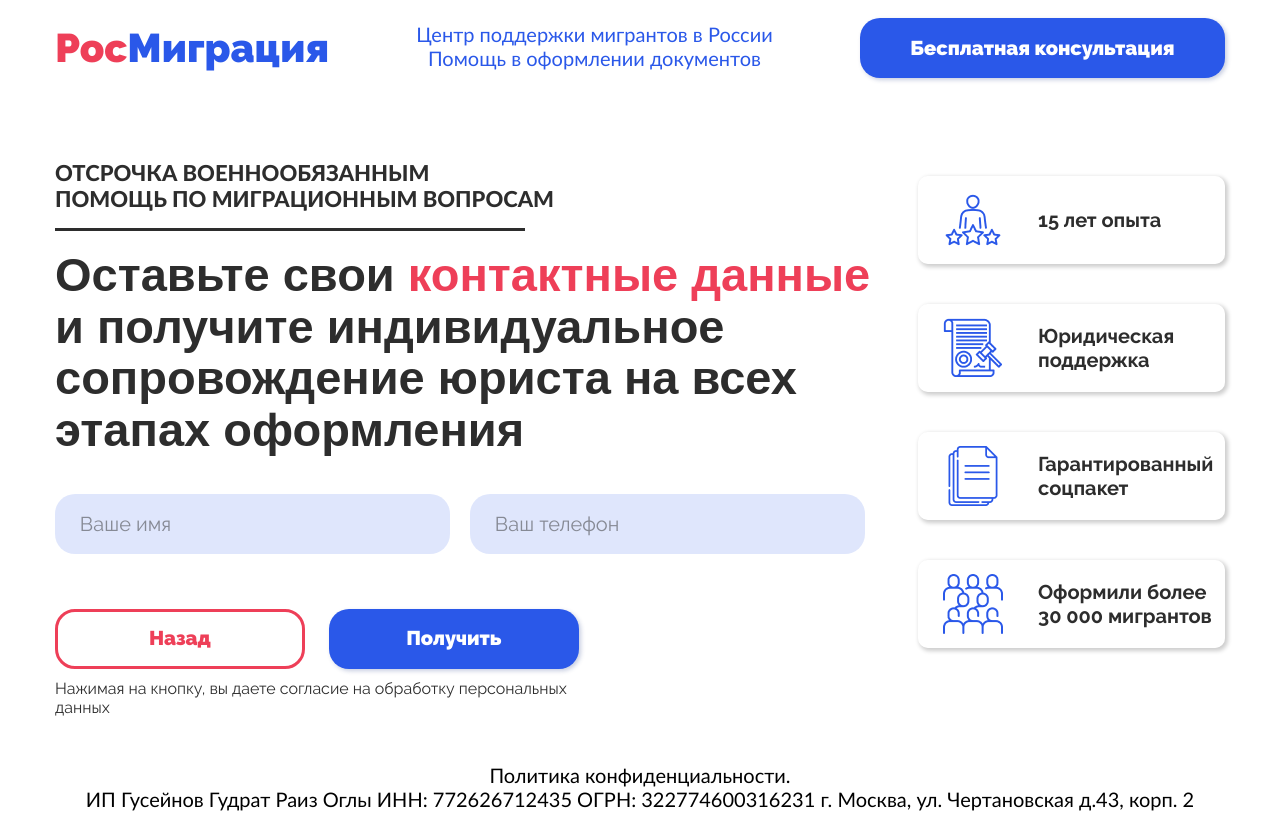
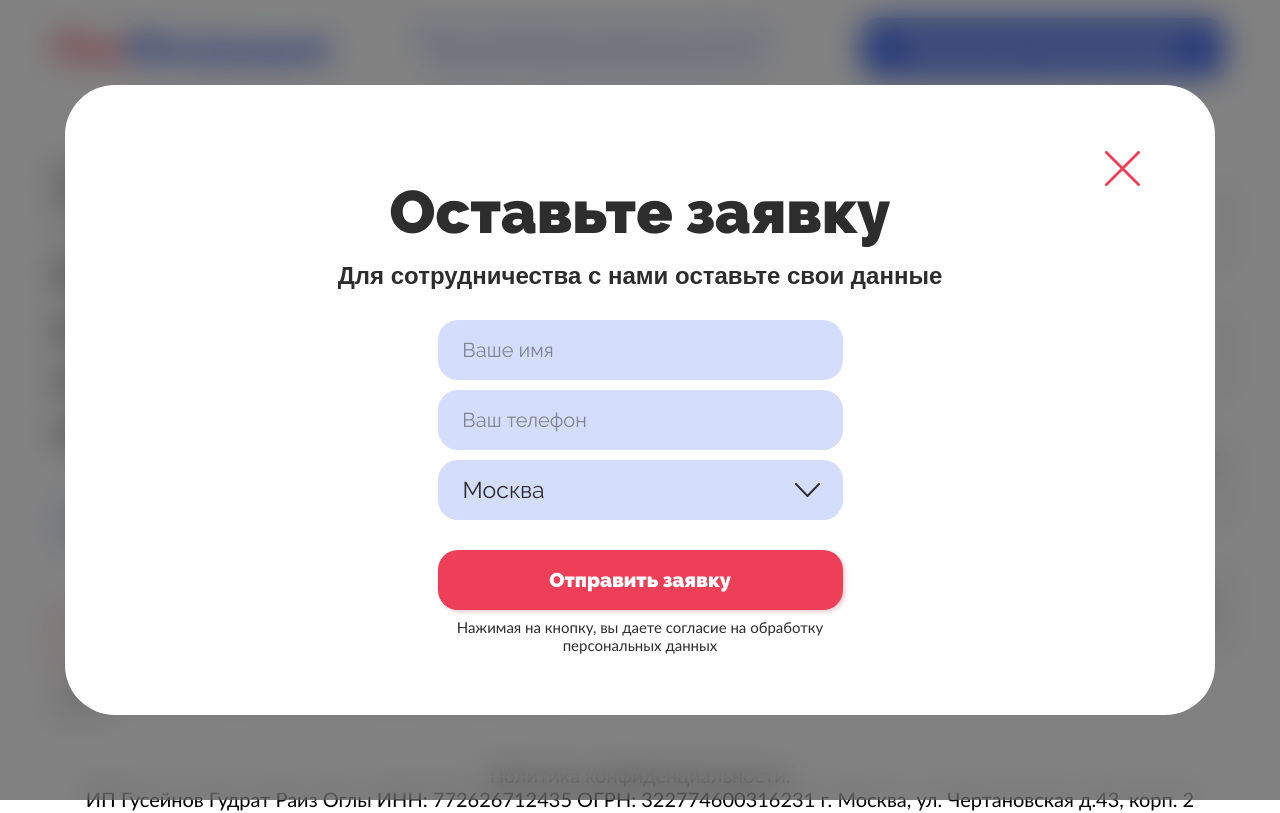
Before and after one commit to barsov-wd/quiz-rosmgr, a website: page src/index.html in a window 1280 px wide. Drawn offline with nearby package versions, Linux system fonts and the light colour scheme; files that its build step writes are made by us from their sources.

Commit message:
На проверку

```diff
--- a/src/index.html
+++ b/src/index.html
@@ -262,7 +262,7 @@
     </footer>
     <!-- ./footer -->
 
-    <div class="modal modal-main">
+    <div class="modal modal-main modal--active">
         <div class="modal__container">
             <form class="modal-main__dialog" action="#">
                 <img class="modal-main__close" src="./img/modal/close.png" alt="close">
```
Also changed, not shown: dist/index.html.
